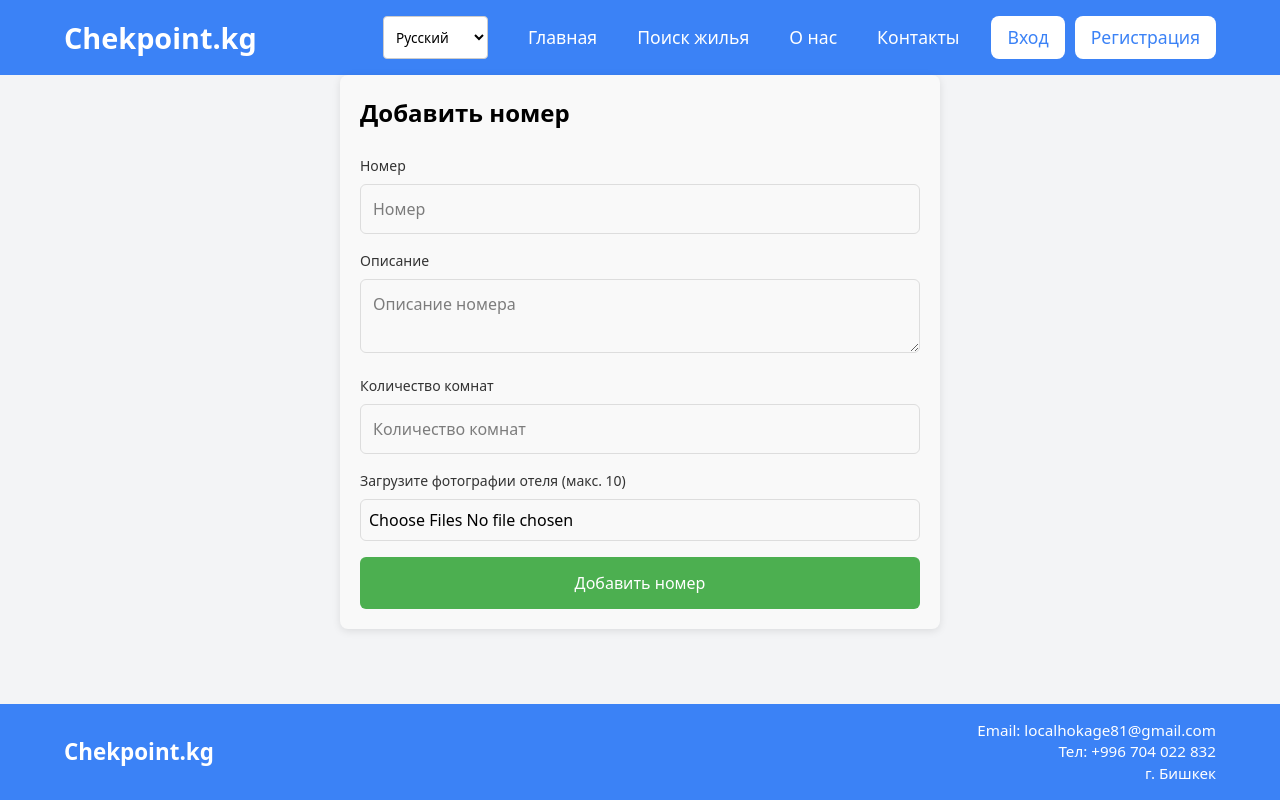
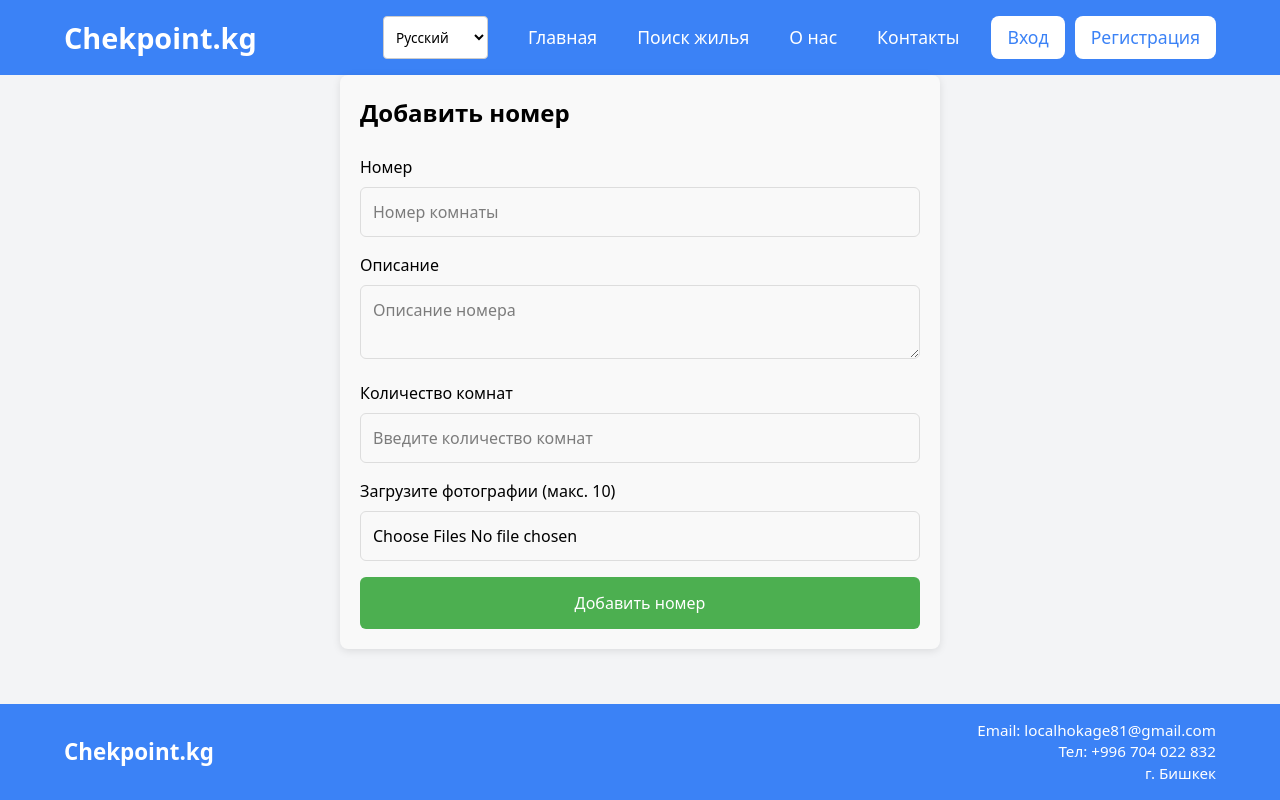
Before and after one commit to accela673/checkpointKg-diploma-front, a React (Vite) app: page /add-room/1 in a window 1280 px wide. Built offline with nearby package versions, Linux system fonts and the light colour scheme.

Commit message:
added languages 2

```diff
--- a/src/locales/kg/translation.json
+++ b/src/locales/kg/translation.json
@@ -177,5 +177,37 @@
     "passwordMismatch": "Сырсөздөр дал келген жок",
     "error": "Катталууда ката кетти",
     "successAlert": "Ийгиликтүү катталдыңыз! Email дарегиңизди ырастоо керек."
-  }
+  },
+  "hotel": {
+    "rooms": "Бөлмөлөр",
+    "description": "Сүрөттөмө",
+    "roomsNumber": "Бөлмө саны",
+    "book": "Брондоо",
+    "release": "Бошотуу",
+    "booked": "Бул бөлмө брондолгон",
+    "bookedSuccess": "Ийгиликтүү брондолду!",
+    "releasedSuccess": "Бөлмө бошотулду!",
+    "bookError": "Брондоо учурунда ката кетти",
+    "releaseError": "Бөлмөнү бошотууда ката кетти"
+  },
+  "common": {
+    "loading": "Жүктөлүүдө..."
+  },
+  "addRoom": {
+  "title": "Бөлмө кошуу",
+  "roomNumber": "Бөлмөнүн номери",
+  "roomNumberPlaceholder": "Бөлмөнүн номери",
+  "description": "Сүрөттөмө",
+  "descriptionPlaceholder": "Бөлмөнүн сүрөттөмөсү",
+  "roomsCount": "Бөлмө саны",
+  "roomsCountPlaceholder": "Бөлмөлөрдүн санын киргизиңиз",
+  "uploadPhotos": "Сүрөттөрдү жүктөңүз (эн көп 10)",
+  "maxPhotosAlert": "10 сүрөттөн ашык жүктөй албайсыз.",
+  "success": "Бөлмө ийгиликтүү кошулду!",
+  "error": "Бөлмөнү кошууда ката кетти.",
+  "submit": "Бөлмө кошуу"
+},
+"common": {
+  "loading": "Жүктөлүүдө..."
 }
+}
--- a/src/locales/ru/translation.json
+++ b/src/locales/ru/translation.json
@@ -162,6 +162,38 @@
     "passwordMismatch": "Пароли не совпадают",
     "error": "Ошибка при регистрации",
     "successAlert": "Вы успешно зарегистрированы! Пожалуйста, подтвердите ваш email."
-  }
+  },
+   "hotel": {
+    "rooms": "Комнаты",
+    "description": "Описание",
+    "roomsNumber": "Количество комнат",
+    "book": "Забронировать",
+    "release": "Освободить",
+    "booked": "Этот номер забронирован",
+    "bookedSuccess": "Забронировано!",
+    "releasedSuccess": "Комната освобождена!",
+    "bookError": "Ошибка при бронировании",
+    "releaseError": "Ошибка при освобождении комнаты"
+  },
+  "common": {
+    "loading": "Загрузка..."
+  },
+  "addRoom": {
+  "title": "Добавить номер",
+  "roomNumber": "Номер",
+  "roomNumberPlaceholder": "Номер комнаты",
+  "description": "Описание",
+  "descriptionPlaceholder": "Описание номера",
+  "roomsCount": "Количество комнат",
+  "roomsCountPlaceholder": "Введите количество комнат",
+  "uploadPhotos": "Загрузите фотографии (макс. 10)",
+  "maxPhotosAlert": "Вы можете загрузить не более 10 фотографий.",
+  "success": "Номер успешно добавлен!",
+  "error": "Ошибка при добавлении номера.",
+  "submit": "Добавить номер"
+},
+"common": {
+  "loading": "Загрузка..."
+}
 
 }
--- a/src/pages/hotels/forms/AddRoomForm.tsx
+++ b/src/pages/hotels/forms/AddRoomForm.tsx
@@ -1,6 +1,7 @@
 import React, { useState, ChangeEvent, FormEvent } from "react";
 import axios from "axios";
 import { useParams } from "react-router-dom";
+import { useTranslation } from "react-i18next";
 
 interface RoomData {
   number: string;
@@ -10,6 +11,7 @@ interface RoomData {
 }
 
 const AddRoomForm: React.FC = () => {
+  const { t } = useTranslation();
   const [roomData, setRoomData] = useState<RoomData>({
     number: "",
     description: "",
@@ -17,11 +19,9 @@ const AddRoomForm: React.FC = () => {
     photos: [],
   });
 
-  const { id: hotelId } = useParams<Record<string, string | undefined>>(); // Исправлено
-
+  const { id: hotelId } = useParams<Record<string, string | undefined>>();
   const [isLoading, setIsLoading] = useState<boolean>(false);
   const [isHovered, setIsHovered] = useState<boolean>(false);
-
   const url = import.meta.env.VITE_URL;
 
   const handleInputChange = (e: ChangeEvent<HTMLInputElement | HTMLTextAreaElement>) => {
@@ -43,7 +43,7 @@ const AddRoomForm: React.FC = () => {
   const handleFileChange = (e: ChangeEvent<HTMLInputElement>) => {
     const files = e.target.files ? Array.from(e.target.files) : [];
     if (files.length + roomData.photos.length > 10) {
-      alert("Вы можете загрузить не более 10 фотографий.");
+      alert(t("addRoom.maxPhotosAlert"));
       return;
     }
     setRoomData((prevData) => ({
@@ -69,13 +69,11 @@ const AddRoomForm: React.FC = () => {
       formData.append("number", roomData.number);
       formData.append("description", roomData.description);
       formData.append("roomsNumber", roomData.roomsNumber);
-
       roomData.photos.forEach((photo) => {
         formData.append("photos", photo);
       });
 
       const token = localStorage.getItem("access_token");
-
       const response = await axios.post(
         `${url}/api/rooms/${hotelId}`,
         formData,
@@ -88,98 +86,64 @@ const AddRoomForm: React.FC = () => {
       );
 
       console.log("Room added successfully:", response.data);
-      alert("Успех!");
+      alert(t("addRoom.success"));
       window.location.reload();
     } catch (error) {
       console.error("Error adding room:", error);
+      alert(t("addRoom.error"));
     } finally {
       setIsLoading(false);
     }
   };
+
   return (
     <div style={{ maxWidth: "600px", margin: "0 auto", padding: "20px", backgroundColor: "#f9f9f9", borderRadius: "8px", boxShadow: "0 2px 8px rgba(0, 0, 0, 0.1)" }}>
-      <h2 style={{ fontSize: "24px", fontWeight: "bold", marginBottom: "24px" }}>Добавить номер</h2>
+      <h2 style={{ fontSize: "24px", fontWeight: "bold", marginBottom: "24px" }}>{t("addRoom.title")}</h2>
       <form onSubmit={handleSubmit}>
         <div style={{ marginBottom: "16px" }}>
-          <label htmlFor="number" style={{ display: "block", fontSize: "14px", fontWeight: "500", color: "#333" }}>
-            Номер
-          </label>
+          <label htmlFor="number">{t("addRoom.roomNumber")}</label>
           <input
             type="text"
             id="number"
             name="number"
             value={roomData.number}
             onChange={handleInputChange}
-            style={{
-              marginTop: "8px",
-              width: "100%",
-              padding: "12px",
-              border: "1px solid #ddd",
-              borderRadius: "6px",
-              fontSize: "16px",
-              outline: "none",
-              transition: "border-color 0.2s",
-            }}
-            placeholder="Номер"
+            placeholder={t("addRoom.roomNumberPlaceholder")}
             required
+            style={inputStyle}
           />
         </div>
 
         <div style={{ marginBottom: "16px" }}>
-          <label htmlFor="description" style={{ display: "block", fontSize: "14px", fontWeight: "500", color: "#333" }}>
-            Описание
-          </label>
+          <label htmlFor="description">{t("addRoom.description")}</label>
           <textarea
             id="description"
             name="description"
             value={roomData.description}
             onChange={handleInputChange}
-            style={{
-              marginTop: "8px",
-              width: "100%",
-              padding: "12px",
-              border: "1px solid #ddd",
-              borderRadius: "6px",
-              fontSize: "16px",
-              outline: "none",
-              transition: "border-color 0.2s",
-              resize: "vertical",
-            }}
-            placeholder="Описание номера"
+            placeholder={t("addRoom.descriptionPlaceholder")}
             required
+            style={{ ...inputStyle, resize: "vertical" }}
           />
         </div>
 
         <div style={{ marginBottom: "16px" }}>
-          <label htmlFor="rooms" style={{ display: "block", fontSize: "14px", fontWeight: "500", color: "#333" }}>
-            Количество комнат
-          </label>
+          <label htmlFor="rooms">{t("addRoom.roomsCount")}</label>
           <input
             type="number"
             id="rooms"
             name="rooms"
             value={roomData.roomsNumber}
             onChange={handleNumberChange}
-            style={{
-              marginTop: "8px",
-              width: "100%",
-              padding: "12px",
-              border: "1px solid #ddd",
-              borderRadius: "6px",
-              fontSize: "16px",
-              outline: "none",
-              transition: "border-color 0.2s",
-            }}
-            placeholder="Количество комнат"
+            placeholder={t("addRoom.roomsCountPlaceholder")}
             min={0}
             required
+            style={inputStyle}
           />
         </div>
 
         <div style={{ marginBottom: "16px" }}>
-          <label htmlFor="photos" style={{ display: "block", fontSize: "14px", fontWeight: "500", color: "#333" }}>
-            Загрузите фотографии отеля (макс. 10)
-          </label>
+          <label htmlFor="photos">{t("addRoom.uploadPhotos")}</label>
           <input
             type="file"
             id="photos"
@@ -187,23 +151,27 @@ const AddRoomForm: React.FC = () => {
             accept="image/*"
             multiple
             onChange={handleFileChange}
-            style={{
-              marginTop: "8px",
-              width: "100%",
-              padding: "8px",
-              border: "1px solid #ddd",
-              borderRadius: "6px",
-            }}
+            style={inputStyle}
           />
 
           {roomData.photos.length > 0 && (
-            <div style={{ marginTop: "16px", display: "grid", gridTemplateColumns: "repeat(auto-fill, minmax(100px, 1fr))", gap: "12px" }}>
+            <div style={{
+              marginTop: "16px",
+              display: "grid",
+              gridTemplateColumns: "repeat(auto-fill, minmax(100px, 1fr))",
+              gap: "12px"
+            }}>
               {roomData.photos.map((file, index) => (
                 <div key={index} style={{ position: "relative" }}>
                   <img
                     src={URL.createObjectURL(file)}
                     alt={`preview-${index}`}
-                    style={{ width: "100%", height: "120px", objectFit: "cover", borderRadius: "8px" }}
+                    style={{
+                      width: "100%",
+                      height: "120px",
+                      objectFit: "cover",
+                      borderRadius: "8px"
+                    }}
                   />
                   <button
                     type="button"
@@ -235,12 +203,12 @@ const AddRoomForm: React.FC = () => {
           type="submit"
           onClick={handleSubmit}
           disabled={isLoading}
-          onMouseEnter={() => setIsHovered(true)}  // Добавляем событие на ховер
-          onMouseLeave={() => setIsHovered(false)} // Убираем эффект ховера
+          onMouseEnter={() => setIsHovered(true)}
+          onMouseLeave={() => setIsHovered(false)}
           style={{
             width: "100%",
             padding: "14px",
-            backgroundColor: isLoading ? "#9e9e9e" : isHovered ? "#45a049" : "#4caf50", // Меняем цвет фона при ховере
+            backgroundColor: isLoading ? "#9e9e9e" : isHovered ? "#45a049" : "#4caf50",
             color: "white",
             border: "none",
             borderRadius: "6px",
@@ -249,11 +217,22 @@ const AddRoomForm: React.FC = () => {
             transition: "background-color 0.3s ease",
           }}
         >
-          {isLoading ? "Загрузка..." : "Добавить номер"}
+          {isLoading ? t("common.loading") : t("addRoom.submit")}
         </button>
       </form>
     </div>
   );
 };
 
+const inputStyle: React.CSSProperties = {
+  marginTop: "8px",
+  width: "100%",
+  padding: "12px",
+  border: "1px solid #ddd",
+  borderRadius: "6px",
+  fontSize: "16px",
+  outline: "none",
+  transition: "border-color 0.2s",
+};
+
 export default AddRoomForm;
```
Also changed, not shown: src/pages/rooms/HotelRoomsPAge.tsx (+16 -14 lines).
